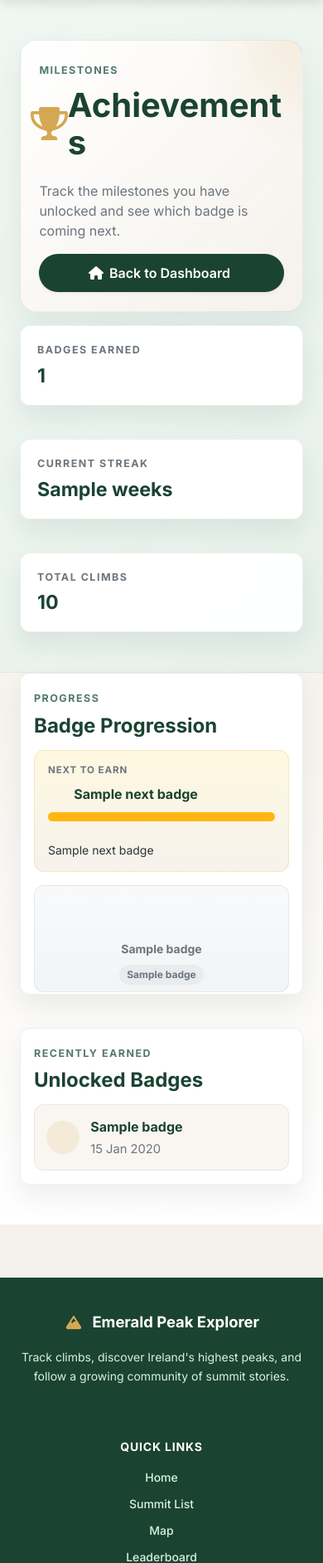
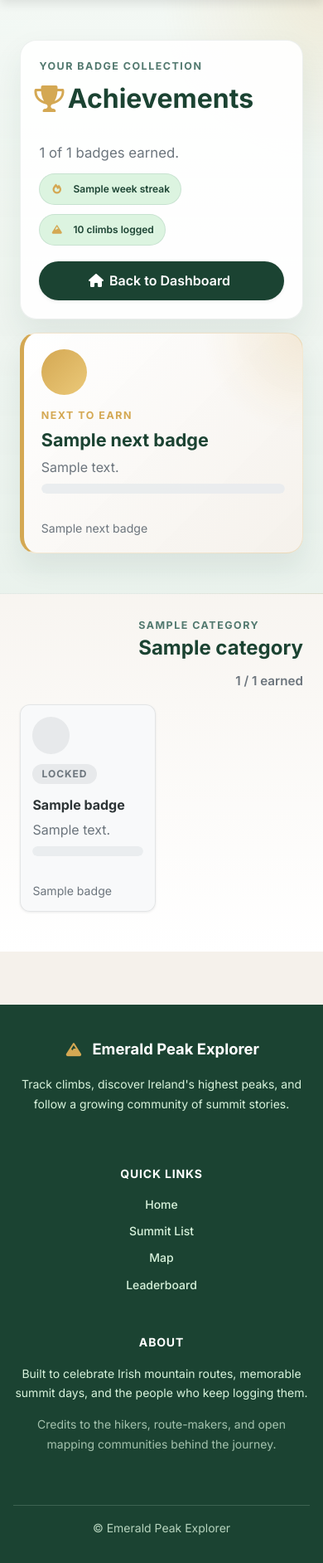
Before and after one commit to AndrianBarbulat/Emerald-Summit-Tracker, a Flask app: template templates/achievements.html in a window 390 px wide. Shown: the part 52-1936 px from the top of the page at 83% size. After the commit the page ends 1902 px from the top, so only its background shows below. Run offline with Flask 3, Linux system fonts and the light colour scheme; the template is opened without the code that fills it: most values are stand-ins (such as "Sample title", 1, 10 or a date in 2020).

Commit message:
Built the achievements page at /achievements with login protection and a summary of earned badges. Grouped all badges by category and displayed them with clear earned and locked states. Added progress tracking and highlighted the next badge closest to being earned. Included earned dates, requirement hints, and visual progress bars for locked badges. Made the layout responsive with a two column grid on mobile for better usability.

```diff
--- a/app.py
+++ b/app.py
@@ -6,6 +6,7 @@ from flask import Flask, abort, jsonify, render_template, request, redirect, ses
 from werkzeug.exceptions import HTTPException
 
 from api_routes import api
+from badges import build_achievement_catalog, build_user_badge_stats
 from badges_config import BADGE_ICON_LOOKUP, BADGE_LABELS, DASHBOARD_BADGE_RULES, normalize_badge_key
 from supabase_utils import (
     calculate_climb_streak,
@@ -316,6 +317,11 @@ def _pluralize_weeks(value: int) -> str:
 @app.template_filter("timeago")
 def timeago_filter(value) -> str:
     return format_time_ago(value)
+
+
+@app.template_filter("display_date")
+def display_date_filter(value) -> str:
+    return format_display_date(value, fallback="Recently")
 
 
 def _current_height_unit_for_preference(unit_preference=None) -> str:
@@ -2375,18 +2381,15 @@ def achievements():
 
     _mark_badge_notifications_seen()
     user_id = context["profile"].get("id")
-    raw_dashboard = get_dashboard_context(user_id, community_limit=0)
-    climbs = raw_dashboard.get("climbs") or []
-    badges = raw_dashboard.get("badges") or []
-    dashboard_achievements = _build_dashboard_achievements(badges, len(climbs))
-    earned_badges = _build_public_profile_badges(badges)
-    dashboard_streak = _build_dashboard_streak(climbs)
+    badge_stats = build_user_badge_stats(user_id)
+    achievements_catalog = build_achievement_catalog(badge_stats)
+    climbs = badge_stats.get("climbs") or []
+    dashboard_streak = badge_stats.get("streak") or _build_dashboard_streak(climbs)
 
     _set_active_page("achievements")
     return render_template(
         "achievements.html",
-        achievements_badges=dashboard_achievements,
-        achievements_earned_badges=earned_badges,
+        achievements_catalog=achievements_catalog,
         achievements_streak=dashboard_streak,
         achievements_total_climbs=len(climbs),
     )
--- a/static/css/achievements.css
+++ b/static/css/achievements.css
@@ -6,23 +6,28 @@
 }
 
 .achievements-page__hero {
-    background: linear-gradient(135deg, rgba(240, 247, 243, 0.98) 0%, rgba(230, 240, 234, 0.96) 100%);
+    background:
+        radial-gradient(circle at top right, rgba(212, 168, 83, 0.16), transparent 24%),
+        linear-gradient(180deg, rgba(243, 248, 244, 0.98), rgba(233, 242, 236, 0.92));
     border-bottom: 1px solid rgba(27, 67, 50, 0.08);
 }
 
 .achievements-page__hero-card {
     align-items: flex-start;
-    background:
-        radial-gradient(circle at top right, rgba(212, 168, 83, 0.15), transparent 28%),
-        linear-gradient(135deg, rgba(255, 255, 255, 0.98) 0%, rgba(245, 241, 235, 0.96) 100%);
+    background: rgba(255, 255, 255, 0.9);
     border: 1px solid rgba(27, 67, 50, 0.08);
     border-radius: var(--radius-lg);
     box-shadow: 0 18px 38px rgba(27, 67, 50, 0.08);
     display: flex;
-    gap: 1rem;
+    gap: 1.2rem;
     justify-content: space-between;
     margin-bottom: 1rem;
     padding: 1.4rem;
+}
+
+.achievements-page__hero-copy {
+    display: grid;
+    gap: 0.7rem;
 }
 
 .achievements-page__eyebrow {
@@ -31,7 +36,7 @@
     font-size: 0.78rem;
     font-weight: 700;
     letter-spacing: 0.12em;
-    margin-bottom: 0.55rem;
+    margin: 0;
     text-transform: uppercase;
 }
 
@@ -44,7 +49,7 @@
     align-items: center;
     display: flex;
     gap: 0.65rem;
-    margin-bottom: 0.45rem;
+    margin: 0;
 }
 
 .achievements-page__title .icon {
@@ -53,8 +58,30 @@
 
 .achievements-page__subtitle {
     color: var(--color-grey);
+    font-size: 1.05rem;
     margin: 0;
     max-width: 42rem;
+}
+
+.achievements-page__summary-tags {
+    display: flex;
+    flex-wrap: wrap;
+    gap: 0.65rem;
+}
+
+.achievements-page__summary-tag {
+    background: rgba(216, 243, 220, 0.88);
+    border: 1px solid rgba(82, 121, 111, 0.14);
+    border-radius: 999px;
+    color: var(--color-forest);
+    font-weight: 600;
+    gap: 0.35rem;
+    min-height: 2.4rem;
+    padding: 0.35rem 0.8rem;
+}
+
+.achievements-page__summary-tag .icon {
+    color: var(--color-gold);
 }
 
 .achievements-page__hero-button {
@@ -72,99 +99,277 @@
     color: var(--color-white);
 }
 
-.achievements-page__stats {
+.achievements-page__next {
+    align-items: center;
+    background:
+        radial-gradient(circle at top right, rgba(212, 168, 83, 0.18), transparent 28%),
+        linear-gradient(135deg, rgba(255, 255, 255, 0.96), rgba(245, 241, 235, 0.98));
+    border: 1px solid rgba(212, 168, 83, 0.26);
+    border-left: 5px solid var(--color-gold);
+    border-radius: var(--radius-lg);
+    box-shadow: 0 18px 32px rgba(27, 67, 50, 0.08);
+    display: grid;
+    gap: 1rem;
+    grid-template-columns: auto minmax(0, 1fr);
+    padding: 1.2rem 1.3rem;
+}
+
+.achievements-page__next-icon {
+    align-items: center;
+    background: linear-gradient(135deg, var(--color-gold), #ebc979);
+    border-radius: 50%;
+    color: var(--color-white);
+    display: inline-flex;
+    font-size: 1.45rem;
+    height: 3.45rem;
+    justify-content: center;
+    width: 3.45rem;
+}
+
+.achievements-page__next-copy {
+    display: grid;
+    gap: 0.45rem;
+}
+
+.achievements-page__next-eyebrow {
+    color: var(--color-gold);
+    font-size: 0.78rem;
+    font-weight: 700;
+    letter-spacing: 0.12em;
+    margin: 0;
+    text-transform: uppercase;
+}
+
+.achievements-page__next-title {
+    color: var(--color-forest);
+    font-size: 1.35rem;
+    font-weight: 700;
+    line-height: 1.2;
+    margin: 0;
+}
+
+.achievements-page__next-description {
+    color: var(--color-grey);
+    line-height: 1.55;
+    margin: 0;
+}
+
+.achievements-page__sections {
+    padding-top: 1.5rem;
+}
+
+.achievements-page__category + .achievements-page__category {
+    margin-top: 2rem;
+}
+
+.achievements-page__category-head {
+    align-items: end;
+    display: flex;
+    gap: 1rem;
+    justify-content: space-between;
+    margin-bottom: 1rem;
+}
+
+.achievements-page__section-title {
+    margin: 0.2rem 0 0;
+}
+
+.achievements-page__category-count {
+    color: var(--color-grey);
+    font-size: 0.95rem;
+    font-weight: 600;
+    margin: 0;
+    white-space: nowrap;
+}
+
+.achievements-page__badge-grid {
     display: grid;
     gap: 1rem;
     grid-template-columns: repeat(3, minmax(0, 1fr));
 }
 
-.achievements-page__stat,
-.achievements-page__card {
+.achievements-page__badge-card {
     background: rgba(255, 255, 255, 0.96);
     border: 1px solid rgba(27, 67, 50, 0.08);
-    box-shadow: 0 14px 30px rgba(27, 67, 50, 0.08);
+    border-radius: var(--radius-md);
+    box-shadow: var(--shadow-sm);
+    display: grid;
+    gap: 0.95rem;
+    min-height: 100%;
+    padding: 1rem;
 }
 
-.achievements-page__stat-label {
+.achievements-page__badge-card--earned {
+    background:
+        radial-gradient(circle at top right, rgba(116, 198, 157, 0.14), transparent 28%),
+        linear-gradient(180deg, rgba(255, 255, 255, 0.98), rgba(241, 248, 243, 0.98));
+    border-color: rgba(116, 198, 157, 0.28);
+}
+
+.achievements-page__badge-card--next {
+    background:
+        radial-gradient(circle at top right, rgba(212, 168, 83, 0.16), transparent 30%),
+        linear-gradient(180deg, rgba(255, 255, 255, 0.98), rgba(250, 246, 237, 0.98));
+    border-color: rgba(212, 168, 83, 0.28);
+    box-shadow: 0 14px 30px rgba(27, 67, 50, 0.1);
+}
+
+.achievements-page__badge-card--locked {
+    background: rgba(248, 249, 250, 0.96);
+    border-color: rgba(45, 52, 54, 0.1);
+}
+
+.achievements-page__badge-top {
+    align-items: start;
+    display: flex;
+    gap: 0.75rem;
+    justify-content: space-between;
+}
+
+.achievements-page__badge-icon {
+    align-items: center;
+    background: rgba(212, 168, 83, 0.14);
+    border-radius: 50%;
+    color: var(--color-gold);
+    display: inline-flex;
+    flex: 0 0 auto;
+    font-size: 1.15rem;
+    height: 2.8rem;
+    justify-content: center;
+    width: 2.8rem;
+}
+
+.achievements-page__badge-card--earned .achievements-page__badge-icon {
+    background: rgba(116, 198, 157, 0.18);
+    color: var(--color-forest);
+}
+
+.achievements-page__badge-card--locked .achievements-page__badge-icon {
+    background: rgba(108, 117, 125, 0.12);
+    color: rgba(108, 117, 125, 0.72);
+}
+
+.achievements-page__badge-body {
+    display: grid;
+    gap: 0.45rem;
+}
+
+.achievements-page__badge-title {
+    color: var(--color-forest);
+    font-size: 1rem;
+    font-weight: 700;
+    line-height: 1.3;
+    margin: 0;
+}
+
+.achievements-page__badge-card--locked .achievements-page__badge-title {
+    color: var(--color-slate);
+}
+
+.achievements-page__badge-copy {
     color: var(--color-grey);
-    font-size: 0.78rem;
+    line-height: 1.55;
+    margin: 0;
+}
+
+.achievements-page__badge-earned {
+    color: var(--color-sage);
+    font-size: 0.9rem;
+    font-weight: 600;
+    margin: 0;
+}
+
+.achievements-page__badge-status {
+    border-radius: 999px;
+    font-size: 0.75rem;
     font-weight: 700;
-    letter-spacing: 0.12em;
-    margin-bottom: 0.45rem;
+    letter-spacing: 0.08em;
+    padding-inline: 0.7rem;
     text-transform: uppercase;
 }
 
-.achievements-page__stat-value {
+.achievements-page__badge-status--earned {
+    background: rgba(116, 198, 157, 0.2);
     color: var(--color-forest);
-    font-size: 1.45rem;
-    font-weight: 800;
-    line-height: 1.25;
+}
+
+.achievements-page__badge-status--next {
+    background: rgba(212, 168, 83, 0.22);
+    color: #946d12;
+}
+
+.achievements-page__badge-status--locked {
+    background: rgba(108, 117, 125, 0.12);
+    color: var(--color-grey);
+}
+
+.achievements-page__progress {
+    height: 0.7rem;
     margin: 0;
 }
 
-.achievements-page__section-head {
-    margin-bottom: 1rem;
+.achievements-page__progress::-webkit-progress-bar {
+    background: rgba(233, 236, 239, 0.95);
+    border-radius: 999px;
 }
 
-.achievements-page__next-badge {
-    margin-bottom: 1rem;
+.achievements-page__progress::-webkit-progress-value {
+    background: linear-gradient(90deg, var(--color-gold), #ebc979);
+    border-radius: 999px;
 }
 
-.achievements-page__earned-list {
-    display: grid;
-    gap: 0.85rem;
+.achievements-page__progress::-moz-progress-bar {
+    background: linear-gradient(90deg, var(--color-gold), #ebc979);
+    border-radius: 999px;
 }
 
-.achievements-page__earned-item {
-    align-items: center;
-    background: rgba(245, 241, 235, 0.62);
-    border: 1px solid rgba(27, 67, 50, 0.08);
-    border-radius: var(--radius-md);
-    display: grid;
-    gap: 0.8rem;
-    grid-template-columns: auto minmax(0, 1fr);
-    padding: 0.9rem;
+.achievements-page__badge-card--locked .achievements-page__progress::-webkit-progress-value {
+    background: linear-gradient(90deg, rgba(108, 117, 125, 0.58), rgba(130, 139, 147, 0.72));
 }
 
-.achievements-page__earned-icon {
-    align-items: center;
-    background: rgba(212, 168, 83, 0.16);
-    border-radius: 999px;
-    color: var(--color-gold);
-    display: inline-flex;
-    height: 2.5rem;
-    justify-content: center;
-    width: 2.5rem;
+.achievements-page__badge-card--locked .achievements-page__progress::-moz-progress-bar {
+    background: linear-gradient(90deg, rgba(108, 117, 125, 0.58), rgba(130, 139, 147, 0.72));
 }
 
-.achievements-page__earned-name {
-    color: var(--color-forest);
-    font-weight: 700;
-    margin: 0 0 0.2rem;
-}
-
-.achievements-page__earned-meta {
+.achievements-page__progress-meta {
     color: var(--color-grey);
-    font-size: 0.92rem;
-    margin: 0;
-}
-
-.achievements-page__empty {
+    font-size: 0.88rem;
     margin: 0;
 }
 
 @media screen and (max-width: 1023px) {
-    .achievements-page__stats {
-        grid-template-columns: 1fr;
+    .achievements-page__badge-grid {
+        grid-template-columns: repeat(2, minmax(0, 1fr));
     }
 }
 
 @media screen and (max-width: 768px) {
-    .achievements-page__hero-card {
+    .achievements-page__hero-card,
+    .achievements-page__category-head,
+    .achievements-page__next {
+        grid-template-columns: 1fr;
         flex-direction: column;
     }
 
     .achievements-page__hero-button {
         width: 100%;
     }
+
+    .achievements-page__badge-grid {
+        gap: 0.85rem;
+        grid-template-columns: repeat(2, minmax(0, 1fr));
+    }
+
+    .achievements-page__badge-card {
+        padding: 0.9rem;
+    }
+
+    .achievements-page__badge-top {
+        align-items: start;
+        flex-direction: column;
+    }
+
+    .achievements-page__category-count {
+        white-space: normal;
+    }
 }
--- a/templates/achievements.html
+++ b/templates/achievements.html
@@ -3,7 +3,6 @@
 {% block title %}Achievements | Emerald Peak Explorer{% endblock %}
 
 {% block extra_css %}
-<link rel="stylesheet" href="{{ url_for('static', filename='css/home.css') }}">
 <link rel="stylesheet" href="{{ url_for('static', filename='css/achievements.css') }}">
 {% endblock %}
 
@@ -12,13 +11,23 @@
     <section class="section achievements-page__hero">
         <div class="container">
             <div class="achievements-page__hero-card">
-                <div>
-                    <p class="achievements-page__eyebrow">Milestones</p>
-                    <h1 class="title is-2 achievements-page__title">
+                <div class="achievements-page__hero-copy">
+                    <p class="achievements-page__eyebrow">Your badge collection</p>
+                    <h1 class="title achievements-page__title">
                         <span class="icon"><i class="fas fa-trophy"></i></span>
                         <span>Achievements</span>
                     </h1>
-                    <p class="achievements-page__subtitle">Track the milestones you have unlocked and see which badge is coming next.</p>
+                    <p class="achievements-page__subtitle">{{ achievements_catalog.earned_count }} of {{ achievements_catalog.total_count }} badges earned.</p>
+                    <div class="achievements-page__summary-tags">
+                        <span class="tag achievements-page__summary-tag">
+                            <span class="icon"><i class="fas fa-fire"></i></span>
+                            <span>{{ achievements_streak.display_weeks or 0 }} week streak</span>
+                        </span>
+                        <span class="tag achievements-page__summary-tag">
+                            <span class="icon"><i class="fas fa-mountain"></i></span>
+                            <span>{{ achievements_total_climbs }} climbs logged</span>
+                        </span>
+                    </div>
                 </div>
                 <a href="{{ url_for('home') }}" class="button achievements-page__hero-button">
                     <span class="icon"><i class="fas fa-house"></i></span>
@@ -26,107 +35,84 @@
                 </a>
             </div>
 
-            <div class="achievements-page__stats">
-                <article class="box achievements-page__stat">
-                    <p class="achievements-page__stat-label">Badges Earned</p>
-                    <p class="achievements-page__stat-value">{{ achievements_badges.earned_count }}</p>
+            {% if achievements_catalog.next_badge %}
+            <article class="achievements-page__next">
+                <div class="achievements-page__next-icon">
+                    <i class="fas {{ achievements_catalog.next_badge.icon }}"></i>
+                </div>
+                <div class="achievements-page__next-copy">
+                    <p class="achievements-page__next-eyebrow">Next to earn</p>
+                    <h2 class="achievements-page__next-title">{{ achievements_catalog.next_badge.label }}</h2>
+                    <p class="achievements-page__next-description">{{ achievements_catalog.next_badge.requirement_text }}</p>
+                    <progress class="progress is-warning achievements-page__progress" value="{{ achievements_catalog.next_badge.current_value if achievements_catalog.next_badge.current_value <= achievements_catalog.next_badge.target_value else achievements_catalog.next_badge.target_value }}" max="{{ achievements_catalog.next_badge.target_value if achievements_catalog.next_badge.target_value > 0 else 1 }}">{{ achievements_catalog.next_badge.progress_percent }}%</progress>
+                    <p class="achievements-page__progress-meta">{{ achievements_catalog.next_badge.progress_label }}</p>
+                </div>
             </article>
-                <article class="box achievements-page__stat">
-                    <p class="achievements-page__stat-label">Current Streak</p>
-                    <p class="achievements-page__stat-value">{{ achievements_streak.display_weeks or 0 }} {% if (achievements_streak.display_weeks or 0) == 1 %}week{% else %}weeks{% endif %}</p>
+            {% else %}
+            <article class="achievements-page__next achievements-page__next--complete">
+                <div class="achievements-page__next-icon">
+                    <i class="fas fa-trophy"></i>
+                </div>
+                <div class="achievements-page__next-copy">
+                    <p class="achievements-page__next-eyebrow">Achievement complete</p>
+                    <h2 class="achievements-page__next-title">Every current badge earned</h2>
+                    <p class="achievements-page__next-description">You have completed the full badge set that is currently available in Emerald Peak Explorer.</p>
+                </div>
             </article>
-                <article class="box achievements-page__stat">
-                    <p class="achievements-page__stat-label">Total Climbs</p>
-                    <p class="achievements-page__stat-value">{{ achievements_total_climbs }}</p>
-                </article>
-            </div>
+            {% endif %}
         </div>
     </section>
 
-    <section class="section pt-0">
+    <section class="section achievements-page__sections">
         <div class="container">
-            <div class="columns is-variable is-5">
-                <div class="column is-12-tablet is-7-desktop">
-                    <div class="box dashboard-card achievements-page__card">
-                        <div class="achievements-page__section-head">
+            {% for category in achievements_catalog.categories %}
+            <section class="achievements-page__category">
+                <div class="achievements-page__category-head">
                     <div>
-                                <p class="achievements-page__eyebrow">Progress</p>
-                                <h2 class="title is-4 achievements-page__section-title">Badge Progression</h2>
+                        <p class="achievements-page__eyebrow">{{ category.label }}</p>
+                        <h2 class="title is-4 achievements-page__section-title">{{ category.label }}</h2>
                     </div>
+                    <p class="achievements-page__category-count">{{ category.earned_count }} / {{ category.total_count }} earned</p>
                 </div>
 
-                        {% if achievements_badges.next_badge %}
-                        <div class="dashboard-achievement-next achievements-page__next-badge">
-                            <p class="dashboard-achievement-next__eyebrow">Next to Earn</p>
-                            <p class="dashboard-achievement-next__title">
-                                <span class="icon"><i class="fas {{ achievements_badges.next_badge.icon }}"></i></span>
-                                {{ achievements_badges.next_badge.label }}
-                            </p>
-                            <progress class="progress is-warning dashboard-achievement-next__progress" value="{{ achievements_badges.next_badge.progress_count }}" max="{{ achievements_badges.next_badge.threshold }}">{{ achievements_badges.next_badge.progress_percent }}%</progress>
-                            <p class="dashboard-achievement-next__meta">{{ achievements_badges.next_badge.progress_label }}</p>
-                        </div>
+                <div class="achievements-page__badge-grid">
+                    {% for badge in category.badges %}
+                    <article class="achievements-page__badge-card{% if badge.is_earned %} achievements-page__badge-card--earned{% elif badge.is_next %} achievements-page__badge-card--next{% else %} achievements-page__badge-card--locked{% endif %}">
+                        <div class="achievements-page__badge-top">
+                            <span class="achievements-page__badge-icon" aria-hidden="true">
+                                <i class="fas {{ badge.icon }}"></i>
+                            </span>
+                            {% if badge.is_earned %}
+                            <span class="tag achievements-page__badge-status achievements-page__badge-status--earned">Earned</span>
+                            {% elif badge.is_next %}
+                            <span class="tag achievements-page__badge-status achievements-page__badge-status--next">Up next</span>
                             {% else %}
-                        <div class="dashboard-achievement-next dashboard-achievement-next--complete achievements-page__next-badge">
-                            <p class="dashboard-achievement-next__eyebrow">Achievement Progress</p>
-                            <p class="dashboard-achievement-next__title">
-                                <span class="icon"><i class="fas fa-trophy"></i></span>
-                                All current badges earned
-                            </p>
-                            <p class="dashboard-achievement-next__meta">You have completed the current badge progression set.</p>
-                        </div>
+                            <span class="tag achievements-page__badge-status achievements-page__badge-status--locked">Locked</span>
                             {% endif %}
-
-                        <div class="columns is-multiline dashboard-achievement-grid">
-                            {% for badge in achievements_badges.badges %}
-                            <div class="column is-6">
-                                <div class="has-text-centered p-2 dashboard-achievement-grid__item{% if badge.is_earned %} dashboard-achievement-grid__item--earned{% elif badge.is_next %} dashboard-achievement-grid__item--next{% else %} dashboard-achievement-grid__item--locked{% endif %}">
-                                    <span class="icon is-large dashboard-achievement-grid__icon">
-                                        <i class="fas {{ badge.icon }} fa-2x"></i>
-                                    </span>
-                                    <p class="is-size-7 has-text-weight-bold dashboard-achievement-grid__label">{{ badge.label }}</p>
-                                    <span class="tag is-small dashboard-achievement-grid__status{% if badge.is_earned %} dashboard-achievement-grid__status--earned{% elif badge.is_next %} dashboard-achievement-grid__status--next{% else %} dashboard-achievement-grid__status--locked{% endif %}">{{ badge.earned_label }}</span>
-                                </div>
-                            </div>
-                            {% endfor %}
-                        </div>
-                    </div>
                         </div>
 
-                <div class="column is-12-tablet is-5-desktop">
-                    <div class="box dashboard-card achievements-page__card">
-                        <div class="achievements-page__section-head">
-                            <div>
-                                <p class="achievements-page__eyebrow">Recently Earned</p>
-                                <h2 class="title is-4 achievements-page__section-title">Unlocked Badges</h2>
-                            </div>
-                        </div>
-
-                        {% if achievements_earned_badges %}
-                        <div class="achievements-page__earned-list">
-                            {% for badge in achievements_earned_badges %}
-                            <article class="achievements-page__earned-item">
-                                <span class="icon achievements-page__earned-icon"><i class="fas {{ badge.icon }}"></i></span>
-                                <div class="achievements-page__earned-copy">
-                                    <p class="achievements-page__earned-name">{{ badge.label }}</p>
-                                    <p class="achievements-page__earned-meta">
+                        <div class="achievements-page__badge-body">
+                            <h3 class="achievements-page__badge-title">{{ badge.label }}</h3>
+                            {% if badge.is_earned %}
+                            <p class="achievements-page__badge-copy">{{ badge.description }}</p>
+                            <p class="achievements-page__badge-earned">
                                 {% if badge.earned_at %}
-                                        <time data-timestamp="{{ badge.earned_at }}">{{ badge.earned_at | timeago }}</time>
+                                Earned on <time datetime="{{ badge.earned_at }}">{{ badge.earned_at | display_date }}</time>
                                 {% else %}
                                 Earned recently
                                 {% endif %}
                             </p>
+                            {% else %}
+                            <p class="achievements-page__badge-copy">{{ badge.requirement_text }}</p>
+                            <progress class="progress achievements-page__progress achievements-page__progress--card" value="{{ badge.current_value if badge.current_value <= badge.target_value else badge.target_value }}" max="{{ badge.target_value if badge.target_value > 0 else 1 }}">{{ badge.progress_percent }}%</progress>
+                            <p class="achievements-page__progress-meta">{{ badge.progress_label }}</p>
+                            {% endif %}
                         </div>
                     </article>
                     {% endfor %}
                 </div>
-                        {% else %}
-                        <div class="dashboard-empty-state achievements-page__empty">
-                            Log your first climb to start unlocking badges.
-                        </div>
-                        {% endif %}
-                    </div>
-                </div>
-            </div>
+            </section>
+            {% endfor %}
         </div>
     </section>
 </div>
```
Also changed, not shown: badges.py (+226 -1 lines), badges_config.py (+16 -0 lines). Lines whose indentation alone changed are shown as unchanged.
